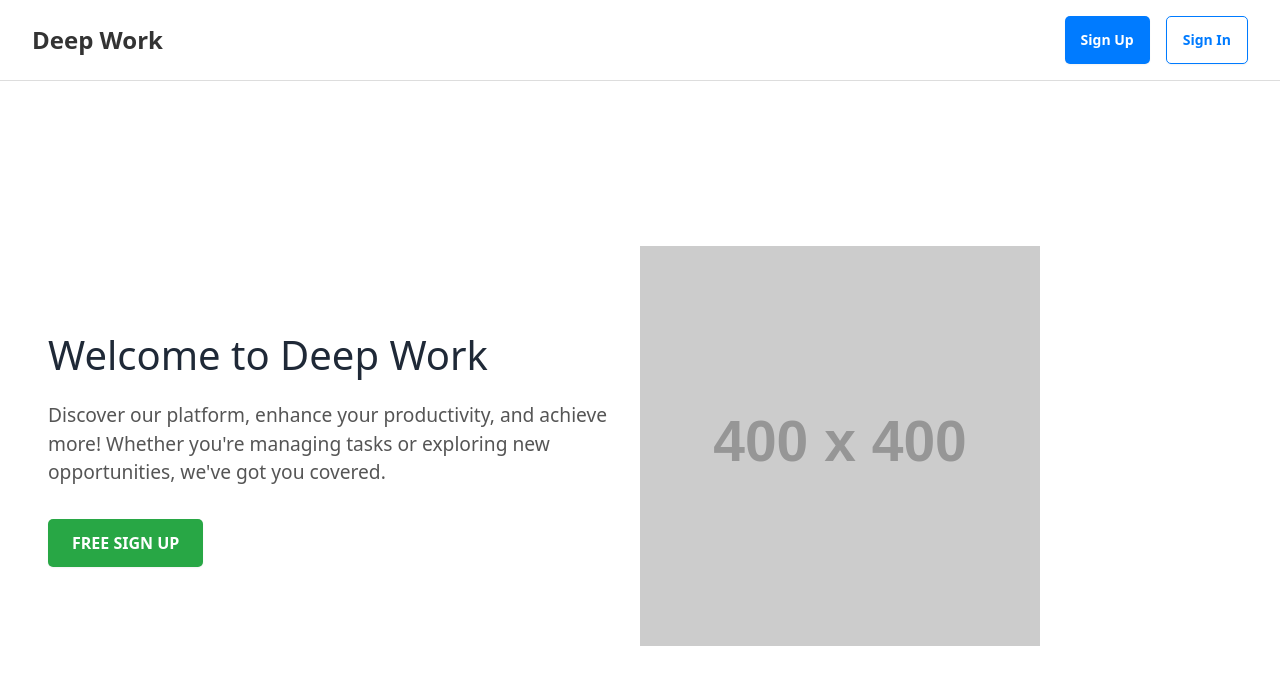
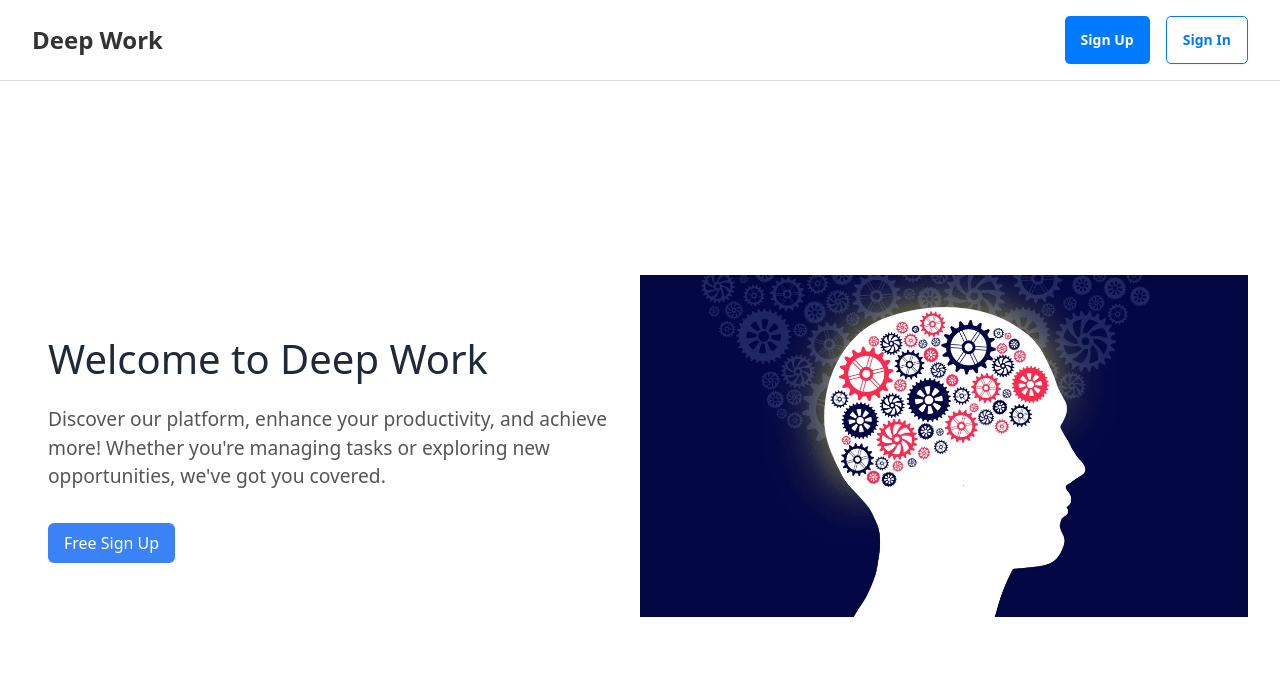
Before and after one commit to Siwi0w0/DeepWork-Frontend, a React (Vite) app: page / in a window 1280 px wide. Shown: the top 684 px of the page. Built offline with nearby package versions, Linux system fonts and the light colour scheme; the HTML template or start-up script is replaced by a standard one.

Commit message:
add function to determine which page by login or not

```diff
--- a/src/components/banner/BannerContent.tsx
+++ b/src/components/banner/BannerContent.tsx
@@ -1,5 +1,6 @@
 import React from "react";
 import "./Banner.css";
+import { Link } from "react-router-dom";
 
 const BannerContent: React.FC = () => {
   return (
@@ -11,11 +12,16 @@ const BannerContent: React.FC = () => {
           Whether you're managing tasks or exploring new opportunities, we've
           got you covered.
         </p>
-        <button className="btn btn-primary">Free Sign Up</button>
+        <Link
+          to="/register"
+          className="inline-block px-4 py-2 text-white bg-blue-500 hover:bg-blue-600 rounded-md transition-colors duration-300 ease-in-out"
+        >
+          Free Sign Up
+        </Link>
       </div>
       <div className="content-right">
         <img
-          src="https://via.placeholder.com/400"
+          src="/public/images/deepWork.webp"
           alt="Productivity Illustration"
         />
       </div>
--- a/src/pages/Banner.tsx
+++ b/src/pages/Banner.tsx
@@ -1,9 +1,19 @@
-import React from "react";
+import React, { useEffect } from "react";
 import Navbar from "../components/banner/Navbar";
 import BannerContent from "../components/banner/BannerContent";
 import "../components/banner/Banner.css";
+import { useNavigate } from "react-router-dom";
 
 const Banner: React.FC = () => {
+  const navigate = useNavigate();
+
+  useEffect(() => {
+    const isLoggedIn = localStorage.getItem("isLoggedIn");
+    if (isLoggedIn === "true") {
+      navigate("/home");
+    }
+  }, [navigate]);
+
   return (
     <div className="banner-page">
       <Navbar />
--- a/src/pages/Home.tsx
+++ b/src/pages/Home.tsx
@@ -3,8 +3,15 @@ import Navbar from "../components/navbar/Navbar";
 import Calendar from "../components/calendar/Calendar";
 import TimeAxis from "../components/timeAxis/TimeAxis";
 import Timer from "../components/timer/Timer";
+import { useNavigate } from "react-router-dom";
 
 const Home: React.FC = () => {
+  const navigate = useNavigate();
+
+  const handleLogout = () => {
+    localStorage.removeItem("isLoggedIn");
+    navigate("/");
+  };
   return (
     <div className="container">
       <div className="navbar">
@@ -17,6 +24,7 @@ const Home: React.FC = () => {
       <div className="time-axis-panel">
         <TimeAxis />
       </div>
+      <button onClick={handleLogout}>Logout</button>
     </div>
   );
 };
--- a/src/pages/Login.tsx
+++ b/src/pages/Login.tsx
@@ -11,8 +11,8 @@ const Login: React.FC<LoginProps> = ({ onLogin }) => {
   const [error, setError] = useState("");
 
   const handleLogin = (email: string, password: string) => {
-    const success = onLogin(email, password);
-    if (success) {
+    if (onLogin(email, password)) {
+      localStorage.setItem("isLoggedIn", "true");
       navigate("/home");
     } else {
       setError("Invalid email or password");
```
